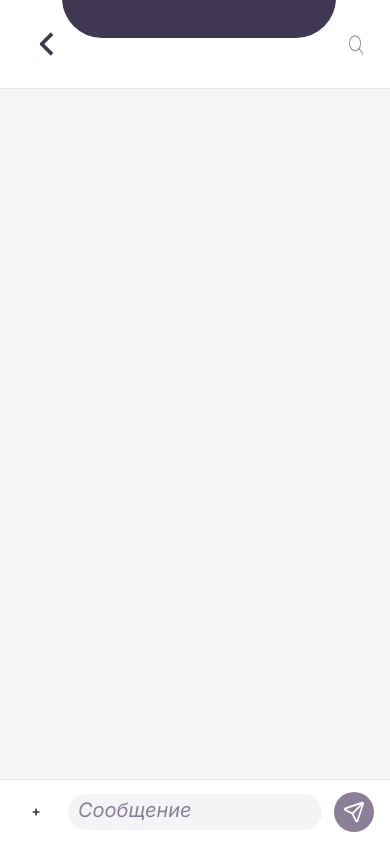
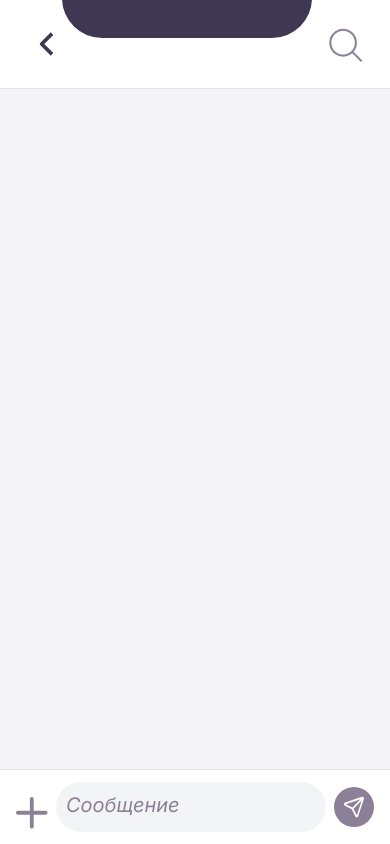
Before and after one commit to mast1f0/chat-react-frontend, a React (Vite) app: page /test in a window 390 px wide. Built offline with nearby package versions, Linux system fonts and the light colour scheme; the HTML template or start-up script is replaced by a standard one.

Commit message:
mobile chat fix

```diff
--- a/src/index.css
+++ b/src/index.css
@@ -30,6 +30,7 @@ input::placeholder {
     font-style: italic;
     outline: none;
     box-shadow: none;
+    align-self: center;
 }
 
 .custom-scrollbar {
--- a/src/pages/MobileChatPage.tsx
+++ b/src/pages/MobileChatPage.tsx
@@ -7,14 +7,13 @@ export default function MobileChatPage() {
   const [msg, setMsg] = useState("");
   return (
     <div className="flex flex-col h-screen">
-      {/* Header */}
       <div className="flex items-center justify-between px-4 py-2 bg-white border-b border-gray-200">
         <BackToMainButton />
         <UserPanel />
         <button className="p-2">
           <img
             src="./src/assets/glass.png"
-            className="h-6 w-6 fill-[#403752]"
+            className="fill-[#403752]"
             alt="Search"
           />
         </button>
@@ -24,18 +23,26 @@ export default function MobileChatPage() {
         <ChatSection />
       </div>
 
-      <div className="flex items-center gap-3 px-4 py-3 bg-white border-t border-gray-200">
-        <button className="flex-shrink-0 w-10 h-10  text-[#403752] text-xl font-bold hover:bg-blue-600 transition-colors">
-          +
+      <div className="flex items-center px-4 justify-items-center gap-2 py-3 bg-white border-t border-gray-200">
+        <button
+          style={{ paddingInline: 0 }}
+          className="w-8 h-10 text-[#403752] text-xl font-boldtransition-colors"
+        >
+          <img
+            className="shrink-0 self-center h-9 w-9"
+            src="./src/assets/plus.svg"
+            alt=""
+          />
         </button>
         <input
-          className="flex-1 px-4 py-2 bg-gray-100 rounded-full border-0 focus:outline-none focus:ring-2 "
+          className="flex-1 bg-gray-100 rounded-full border-0 focus:outline-none focus:ring-2 "
           type="text"
+          style={{ paddingBlock: 15 }}
           value={msg}
           onChange={(e) => setMsg(e.target.value)}
           placeholder="Сообщение"
         />
-        <button className="flex-shrink-0 w-10 h-10 bg-[#8C8098] rounded-full hover:bg-blue-600 transition-colors flex items-center justify-center">
+        <button className="w-10 shrink-0 h-10 bg-[#8C8098] rounded-full hover:bg-blue-600 flex items-center justify-center transform transition-transform duration-200 hover:scale-125">
           <img className="w-6 h-6" src="./src/assets/airplane.svg" alt="Send" />
         </button>
       </div>
```
Also changed, not shown: src/assets/plus.svg (added).
